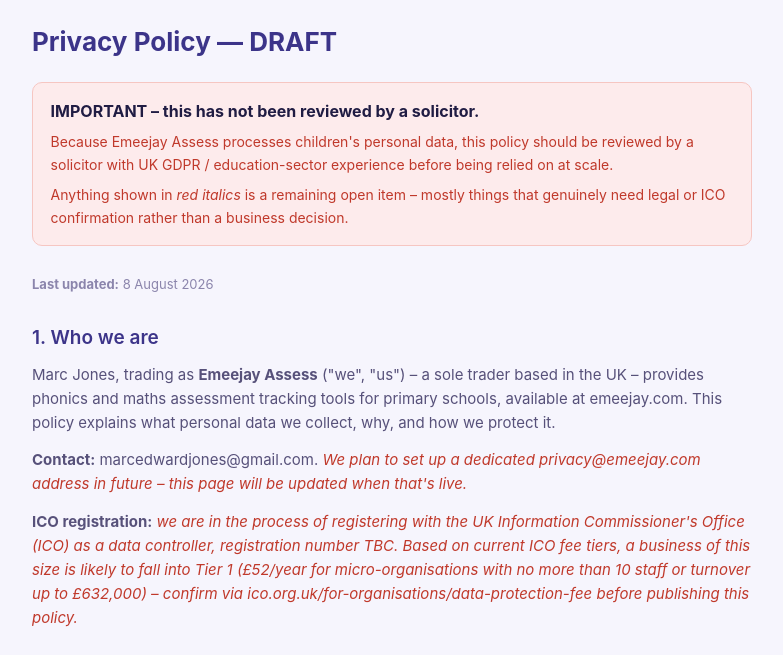
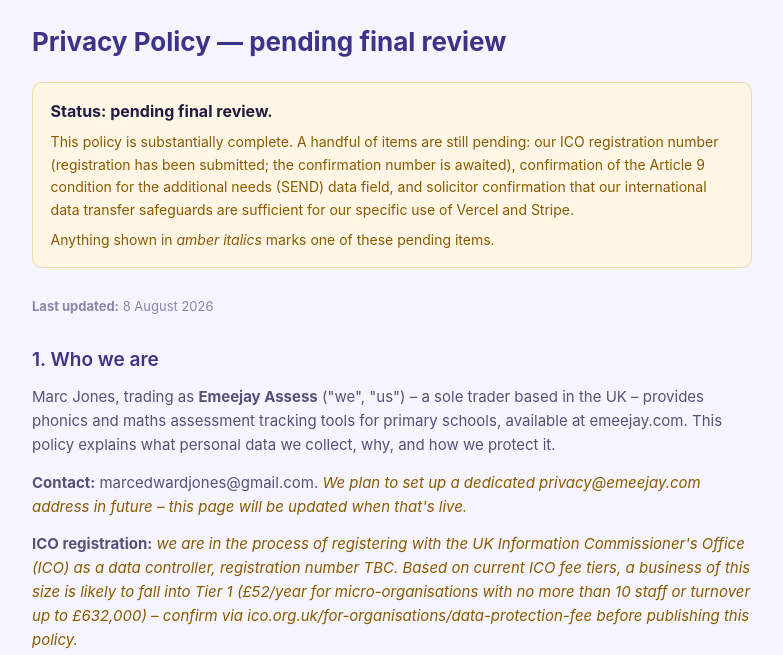
Before and after one commit to emjay-code/emeejay, a website: page privacy-policy.html in a window 1280 px wide. Shown: the part 141-796 px from the top of the page, without its empty margins (248-1031 px from the left). Drawn offline with Linux system fonts and the light colour scheme.

Commit message:
Legal pages: soften DRAFT/danger framing to pending-final-review status with amber styling

```diff
--- a/privacy-policy.html
+++ b/privacy-policy.html
@@ -13,7 +13,7 @@
   --hp-purple:#534AB7; --hp-purple-dark:#3C3489; --hp-purple-light:#EEEDFE; --hp-purple-border:#CECBF6;
   --text-primary:#201C43; --text-secondary:#57517A; --text-muted:#8B85AC;
   --surface-0:#F6F5FD; --surface-1:#FFFFFF; --border:#E4E1F7; --radius:10px;
-  --bg-danger:#FDEBEC; --text-danger:#C0392B; --border-danger:#F6C6C2;
+  --bg-danger:#FFF6E5; --text-danger:#8A5A00; --border-danger:#F5D9A8;
 }
 html,body{background:var(--surface-0);}
 body{font-family:-apple-system,BlinkMacSystemFont,"Segoe UI",Roboto,Helvetica,Arial,sans-serif;color:var(--text-primary);min-height:100vh;line-height:1.6;}
@@ -50,11 +50,11 @@ li{font-size:15px;color:var(--text-secondary);margin-bottom:0.35rem;}
     </div>
   </div>
 
-  <h1>Privacy Policy &mdash; DRAFT</h1>
+  <h1>Privacy Policy &mdash; pending final review</h1>
   <div class="callout">
-    <strong>IMPORTANT &ndash; this has not been reviewed by a solicitor.</strong>
-    <p>Because Emeejay Assess processes children's personal data, this policy should be reviewed by a solicitor with UK GDPR / education-sector experience before being relied on at scale.</p>
-    <p>Anything shown in <span class="placeholder">red italics</span> is a remaining open item &ndash; mostly things that genuinely need legal or ICO confirmation rather than a business decision.</p>
+    <strong>Status: pending final review.</strong>
+    <p>This policy is substantially complete. A handful of items are still pending: our ICO registration number (registration has been submitted; the confirmation number is awaited), confirmation of the Article 9 condition for the additional needs (SEND) data field, and solicitor confirmation that our international data transfer safeguards are sufficient for our specific use of Vercel and Stripe.</p>
+    <p>Anything shown in <span class="placeholder">amber italics</span> marks one of these pending items.</p>
   </div>
   <div class="updated"><strong>Last updated:</strong> 8 August 2026</div>
 
```
Also changed, not shown: data-processing-agreement.html (+5 -5 lines), terms-of-service.html (+5 -5 lines).
